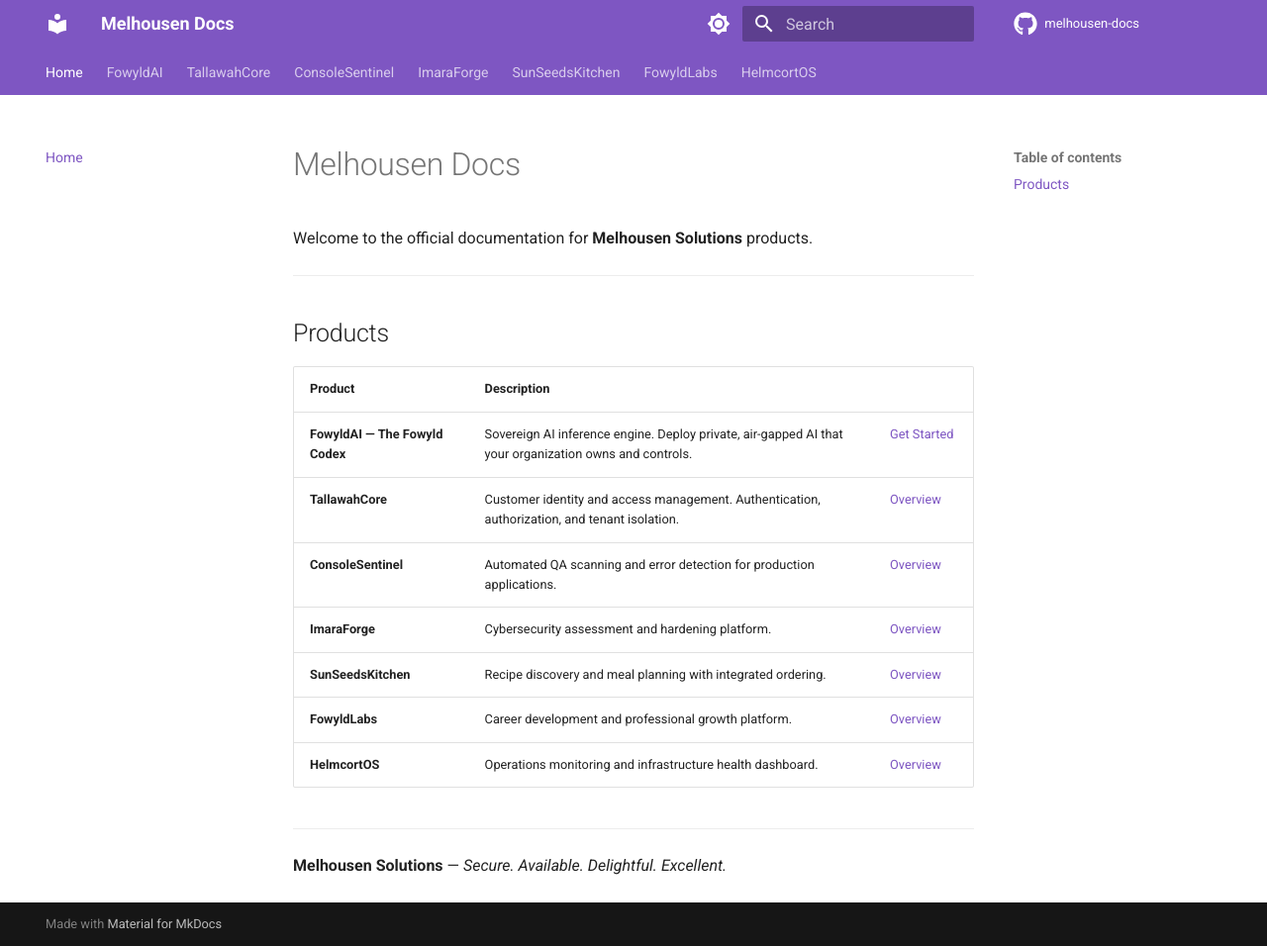
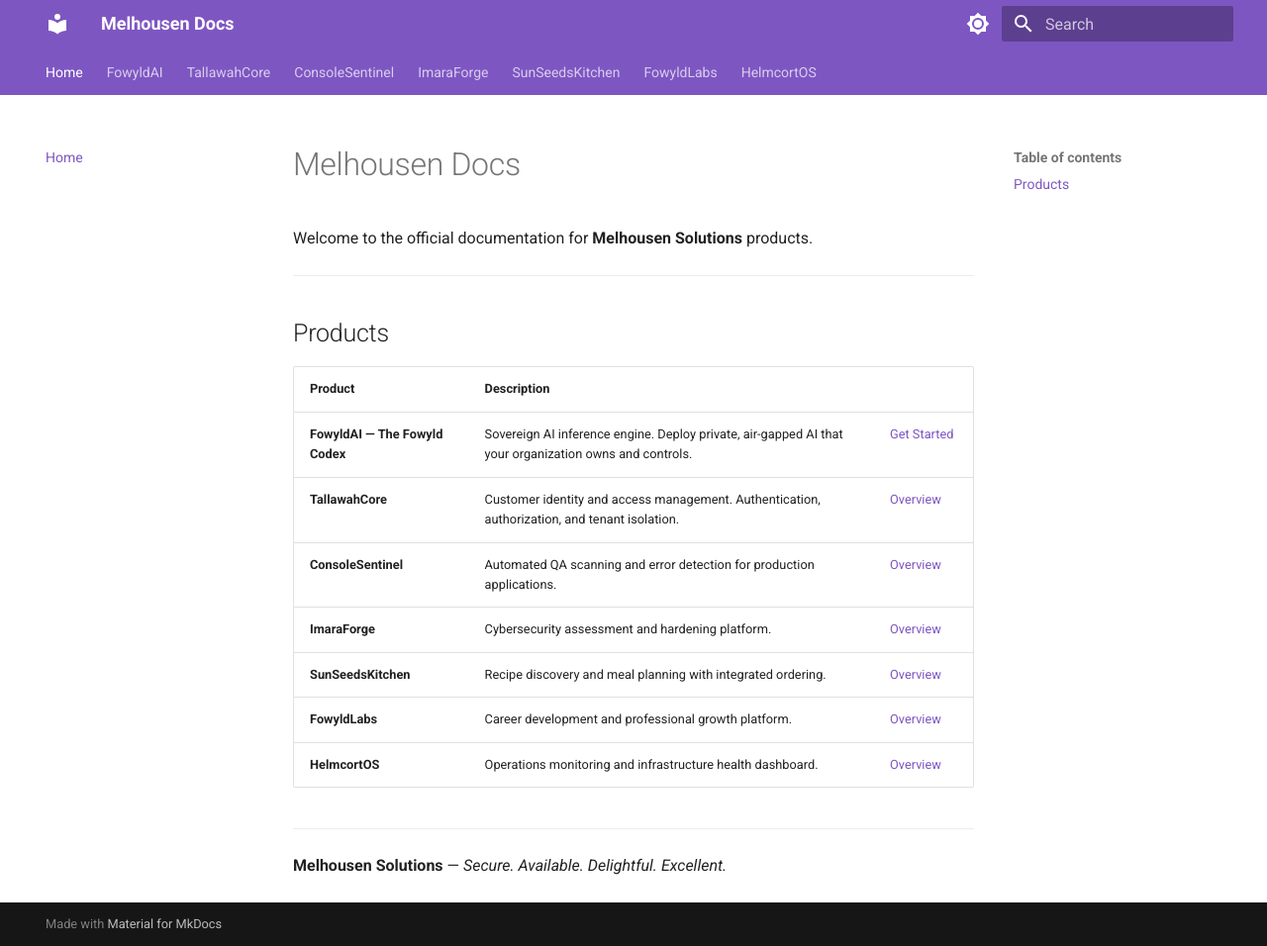
Before and after one commit to melhousen-solutions-dev/melhousen-docs, an MkDocs documentation site: the page built from docs/index.md, in a window 1280 px wide and 956 px high. Shown: the whole window at 99% size. Built offline with MkDocs 1.6.1 and Material for MkDocs 9.7.7, drawn with Linux system fonts in a browser that asks for light colours; comment, search, counter and statistics services are not loaded.

Commit message:
Remove repo link from public docs, clean up config

```diff
--- a/mkdocs.yml
+++ b/mkdocs.yml
@@ -26,11 +26,6 @@ theme:
     - search.suggest
     - search.highlight
     - content.code.copy
-  icon:
-    repo: fontawesome/brands/github
-
-repo_url: https://github.com/melhousen-solutions-dev/melhousen-docs
-repo_name: melhousen-docs
 
 nav:
   - Home: index.md
```
